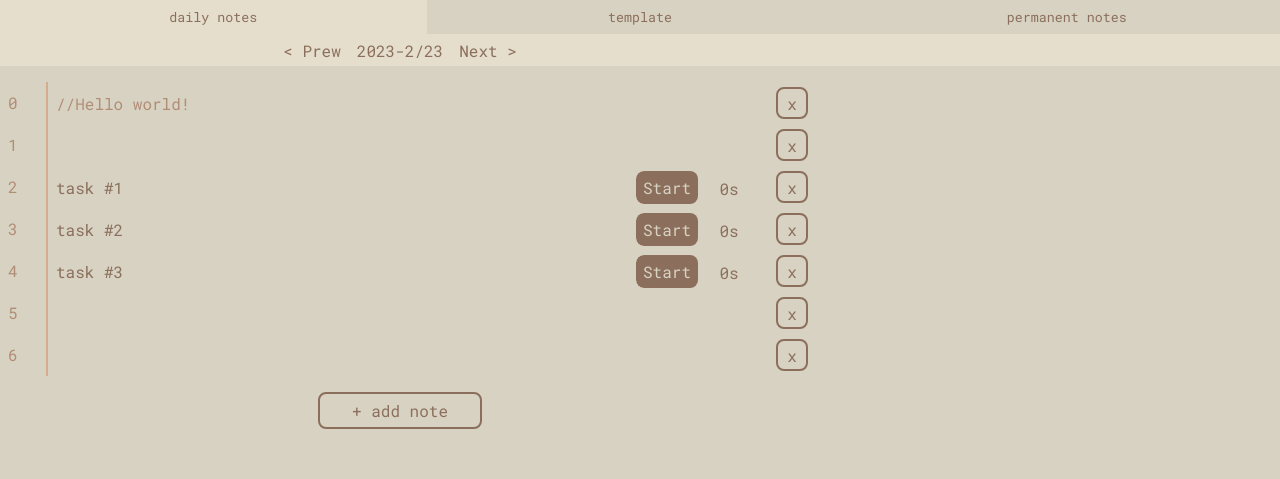
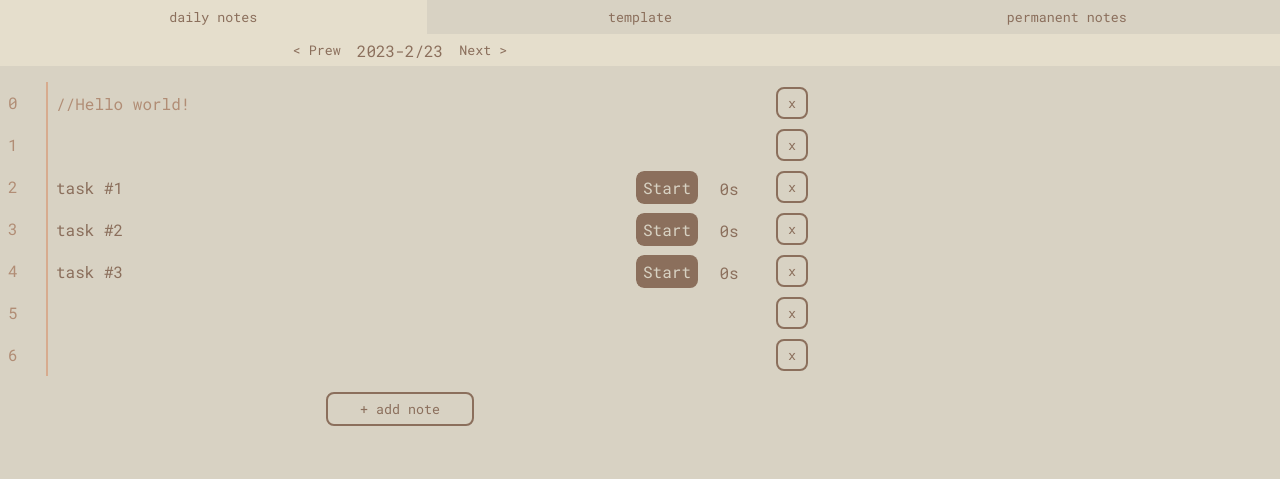
Before and after one commit to jbaagaard/tasks, a Next.js app: page / in a window 1280 px wide. Shown: the top 479 px of the page. Built offline with nearby package versions, Linux system fonts and the light colour scheme.

Commit message:
added no style button

```diff
--- a/features/styled-components.ts
+++ b/features/styled-components.ts
@@ -1,7 +1,17 @@
 import styled from "styled-components";
 
-export const SecondaryButton = styled.button`
-  all: unset;
+export const ButtonNoStyle = styled.button`
+  background-color: transparent;
+  outline: none;
+  border: none;
+  cursor: pointer;
+  &:focus {
+    outline: none;
+    border: none;
+  }
+`;
+
+export const SecondaryButton = styled(ButtonNoStyle)`
   color: ${(props) => props.theme.text};
   background-color: ${(props) => props.theme.bg};
   border-radius: 0.5rem;
```
